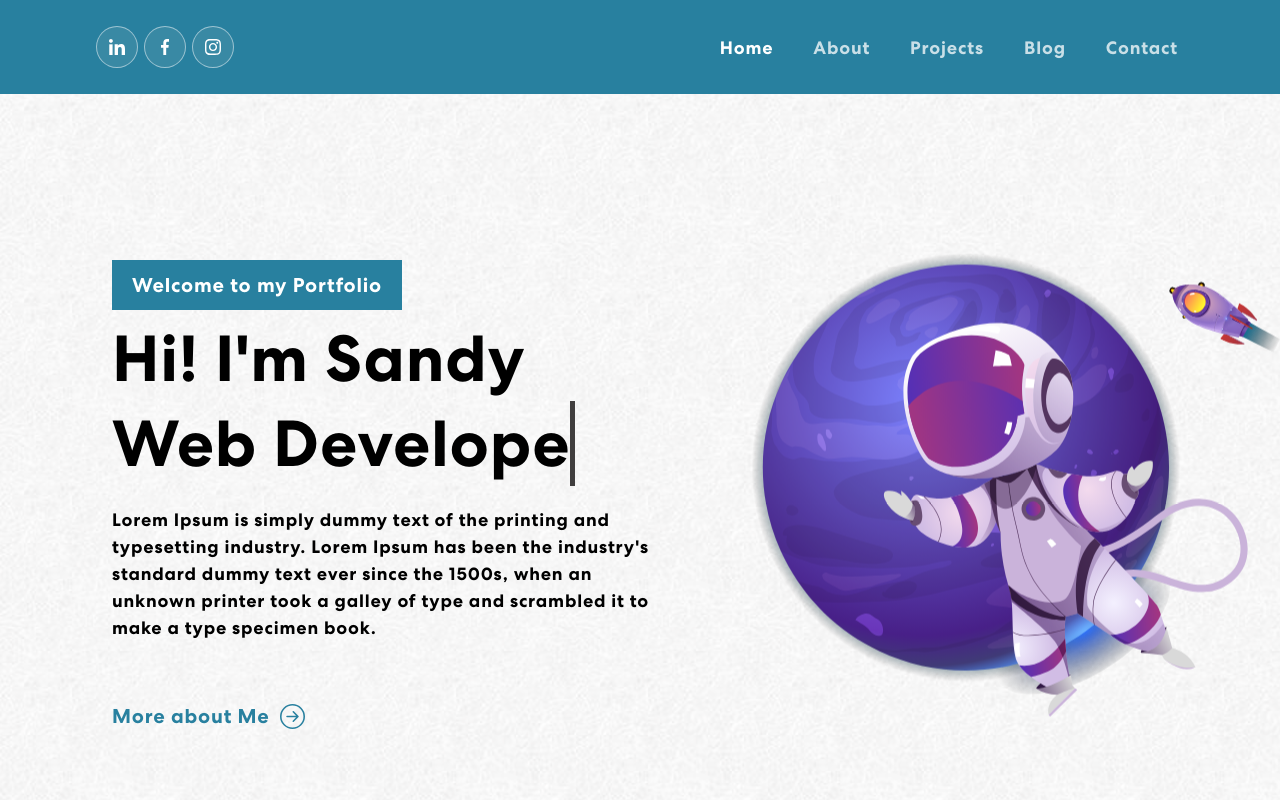
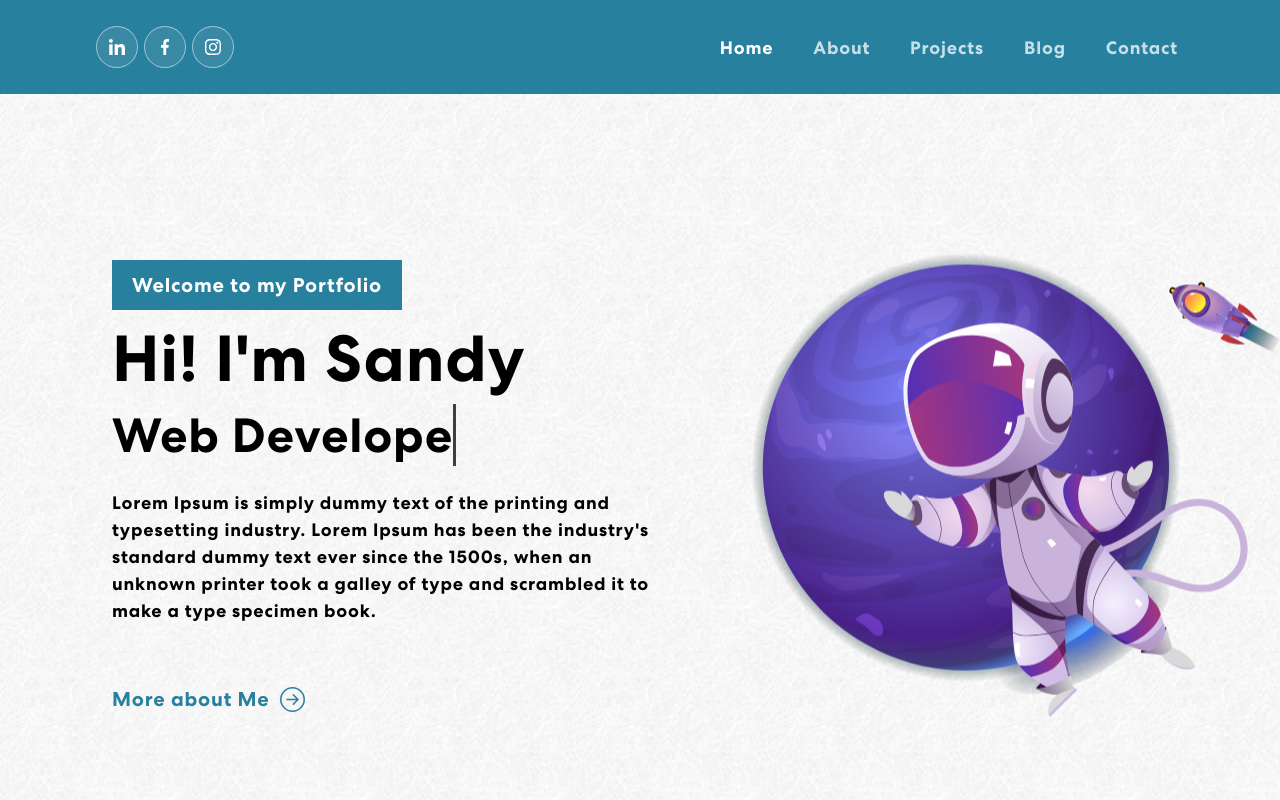
Before and after one commit to yinhsuan/portfolio, a React (Create React App) app: page / in a window 1280 px wide. Shown: the top 800 px of the page. Built offline with nearby package versions, Linux system fonts and the light colour scheme.

Commit message:
edit the font size of rendered text

```diff
--- a/src/App.css
+++ b/src/App.css
@@ -263,6 +263,18 @@ nav.navbar .navbar-toggler[aria-expanded="true"] .navbar-toggler-icon {
 .banner h1 {
   color: #000000;
   font-size: 65px;
+  font-weight: 700;
+  letter-spacing: 0.8px;
+  line-height: 1;
+  margin-bottom: 20px;
+  margin-left: 30px;
+  display: block;
+  font-weight: bold;
+  text-rendering: optimizeLegibility;
+}
+.banner h2 {
+  color: #000000;
+  font-size: 48px;
   font-weight: 700;
   letter-spacing: 0.8px;
   line-height: 1;
--- a/src/components/Banner.js
+++ b/src/components/Banner.js
@@ -59,7 +59,7 @@ export const Banner = () => {
               <div className={isVisible ? "animate__animated animate__fadeIn" : ""}>
                 <span className="tagline">Welcome to my Portfolio</span>
                 <h1>{`Hi! I'm Sandy`}</h1>
-                  <h1> <span className="txt-rotate" dataPeriod="1000" data-rotate='[ "Web Developer", "Web Designer", "UI/UX Designer" ]'><span className="wrap">{text}</span></span></h1>
+                  <h2> <span className="txt-rotate" dataPeriod="1000" data-rotate='[ "Web Developer", "Web Designer", "UI/UX Designer" ]'><span className="wrap">{text}</span></span></h2>
                   <p>Lorem Ipsum is simply dummy text of the printing and typesetting industry. Lorem Ipsum has been the industry's standard dummy text ever since the 1500s, when an unknown printer took a galley of type and scrambled it to make a type specimen book.</p>
                   <button onClick={() => console.log('connect')}>More about Me<ArrowRightCircle size={25} /></button>
                   {/* <a href="#about"><button onClick={() => console.log('connect')}>More about Me<ArrowRightCircle size={25} /></button></a> */}
```
